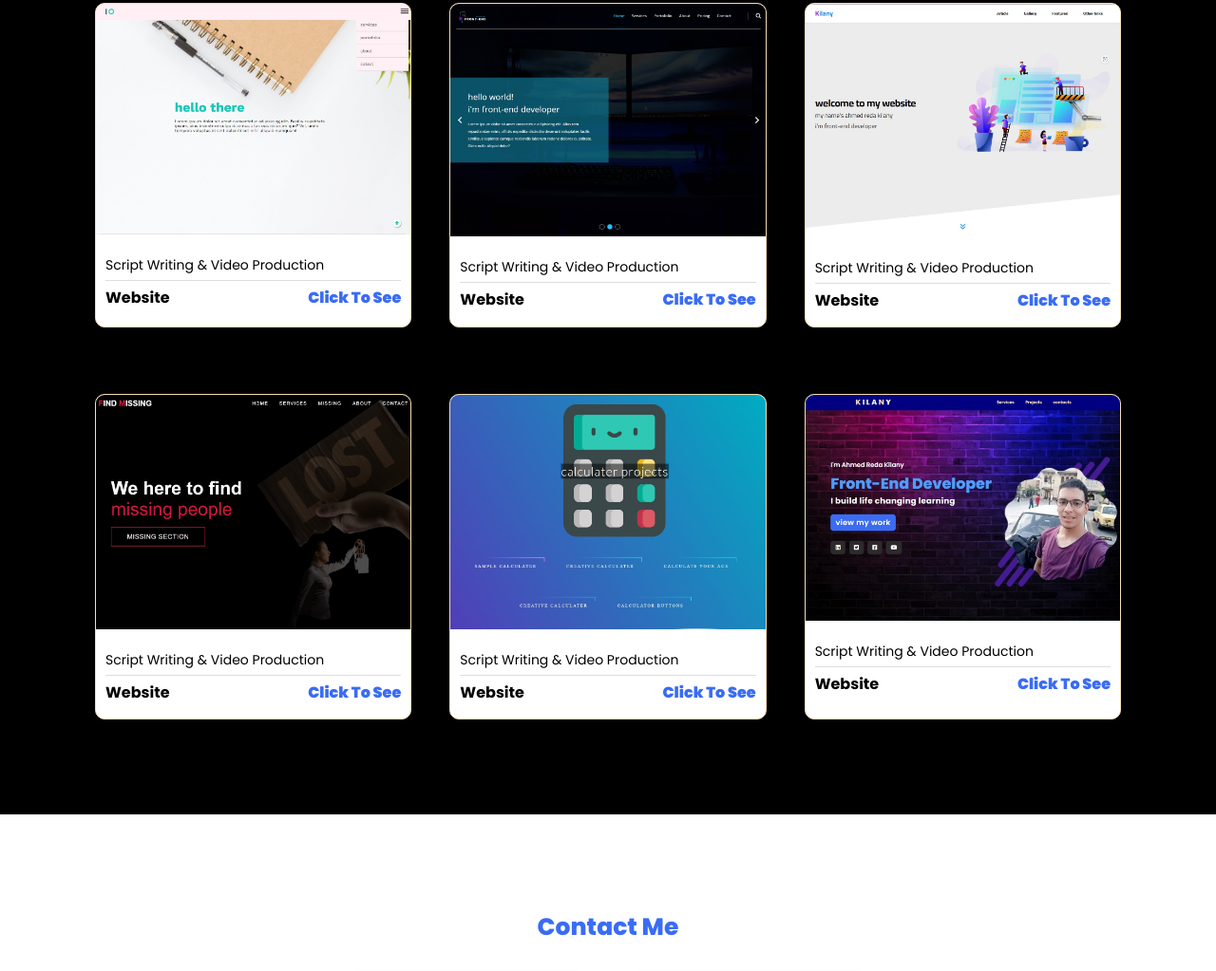
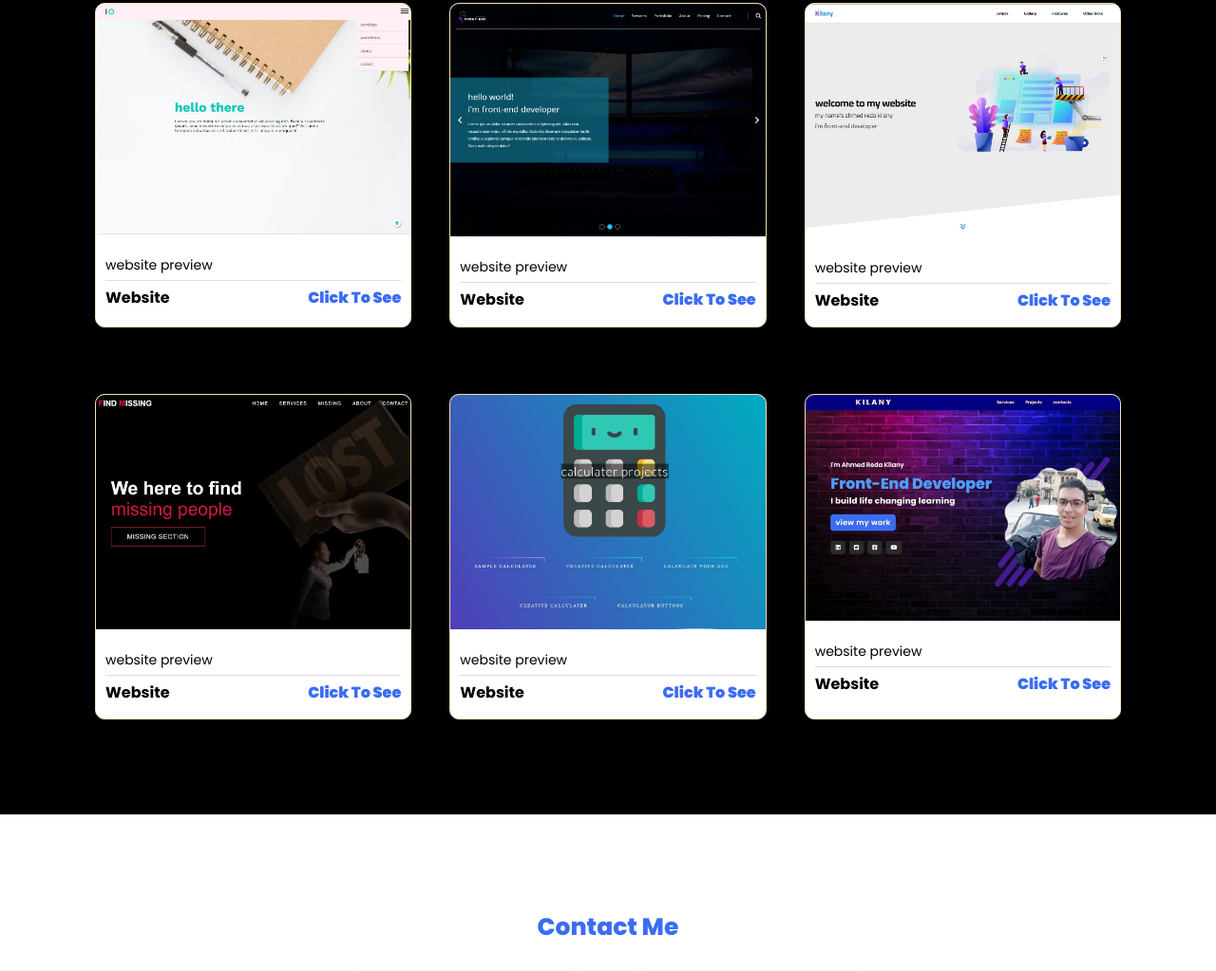
Before and after one commit to ahmedkilany123/portofolio, a plain HTML site: page index.html in a window 1280 px wide. Shown: the part 1915-2938 px from the top of the page at 95% size. Drawn offline with Linux system fonts and the light colour scheme.

Commit message:
Add files via upload

```diff
--- a/index.html
+++ b/index.html
@@ -118,7 +118,7 @@
                 </div>
                 <div class="info">
                     <p class="describtion">
-                        Script Writing & Video Production
+                        website preview
                     </p>
                     <strong class="title">
                         <span>Website </span>
@@ -132,7 +132,7 @@
                 </div>
                 <div class="info">
                     <p class="describtion">
-                        Script Writing & Video Production
+                        website preview
                     </p>
                     <strong class="title">
                         <span>Website </span>
@@ -146,7 +146,7 @@
                 </div>
                 <div class="info">
                     <p class="describtion">
-                        Script Writing & Video Production
+                        website preview
                     </p>
                     <strong class="title">
                         <span>Website </span>
@@ -160,7 +160,7 @@
                 </div>
                 <div class="info">
                     <p class="describtion">
-                        Script Writing & Video Production
+                        website preview
                     </p>
                     <strong class="title">
                         <span>Website </span>
@@ -174,7 +174,7 @@
                 </div>
                 <div class="info">
                     <p class="describtion">
-                        Script Writing & Video Production
+                        website preview
                     </p>
                     <strong class="title">
                         <span>Website </span>
@@ -188,7 +188,7 @@
                 </div>
                 <div class="info">
                     <p class="describtion">
-                        Script Writing & Video Production
+                        website preview
                     </p>
                     <strong class="title">
                         <span>Website </span>
```
